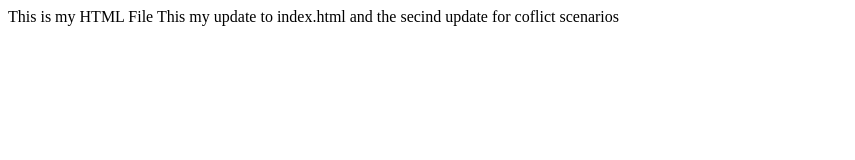
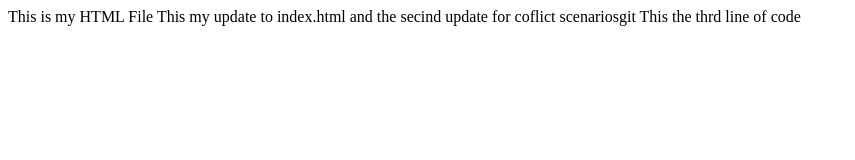
Before and after one commit to emailtoapandey/test, a plain HTML site: page index.html in a window 1280 px wide. Shown: the whole page, without its empty margins (0-855 px from the left). Drawn offline with Linux system fonts and the light colour scheme.

Commit message:
this is my local branch2 commit

```diff
--- a/index.html
+++ b/index.html
@@ -1,4 +1,8 @@
 <html>
 <head> This is my HTML File</head>
-<body> This my update to index.html and the secind update for coflict scenarios</body>
+<body> This my update to index.html and the secind update for coflict scenariosgit
+       This the thrd line of code
+
+
+</body>
 </html>
```
